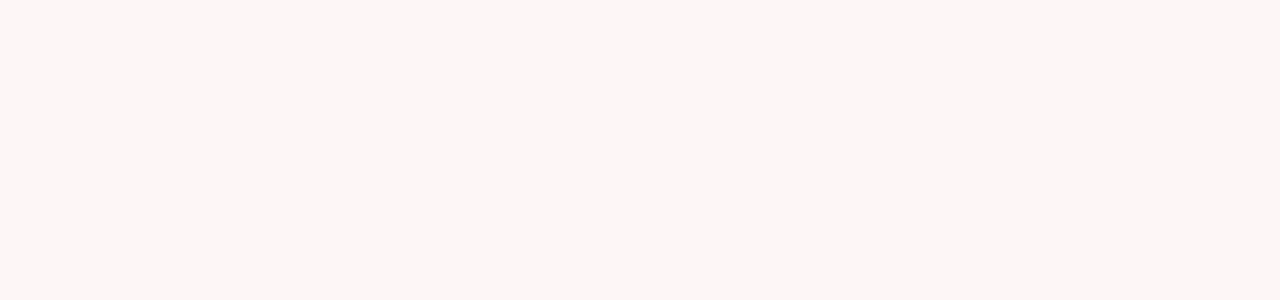
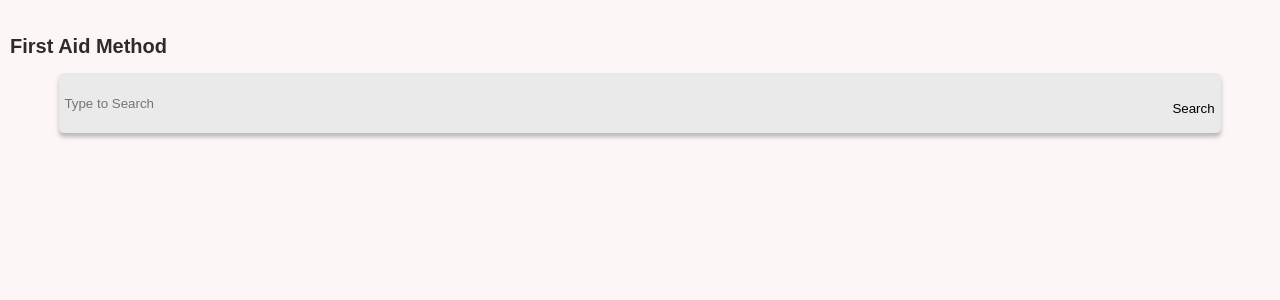
Before and after one commit to JasonFernandoo/CareConnect, a React (Vite) app in the folder CareConnect/: page /aid in a window 1280 px wide. Shown: the top 300 px of the page. Built offline with nearby package versions, Linux system fonts and the light colour scheme.

Commit message:
refactor: update web

```diff
--- a/CareConnect/package.json
+++ b/CareConnect/package.json
@@ -10,6 +10,7 @@
     "preview": "vite preview"
   },
   "dependencies": {
+    "axios": "^1.7.2",
     "react": "^18.2.0",
     "react-dom": "^18.2.0",
     "react-router-dom": "^6.23.1"
--- a/CareConnect/src/Aid/Aid.jsx
+++ b/CareConnect/src/Aid/Aid.jsx
@@ -1,29 +1,31 @@
 import React, { useState } from 'react';
-// import axios from 'axios';
+import axios from 'axios';
 import './Aid.css';
+import { useNavigate } from 'react-router-dom';
 
 function Aid() {
-    // const [searchQuery, setSearchQuery] = useState('');
-    // const [results, setResults] = useState([]);
+    const navigate = useNavigate();
+    const [searchQuery, setSearchQuery] = useState('');
+    const [results, setResults] = useState([]);
 
-    // const searchYoutube = async () => {
-    //     const response = await axios.get("https://www.googleapis.com/youtube/v3/search", {
-    //         params: {
-    //             part: 'snippet',
-    //             maxResults: 20,
-    //             q: searchQuery,
-    //             type: 'video',
-    //             key: 'AIzaSyA-owwRYm1ZlsQ0m3kaq-WoNdDB4pEXY70'
-    //         }
-    //     });
+    const searchYoutube = async () => {
+        const response = await axios.get("https://www.googleapis.com/youtube/v3/search", {
+            params: {
+                part: 'snippet',
+                maxResults: 20,
+                q: searchQuery,
+                type: 'video',
+                key: 'AIzaSyA-owwRYm1ZlsQ0m3kaq-WoNdDB4pEXY70'
+            }
+        });
 
-    //     setResults(response.data.items);
-    // };
+        setResults(response.data.items);
+    };
 
     return (
         <div className="container">
-            {/* <div className="back">
-                <button onClick={() => window.location.href='../main.html'}>&lt; First aid method</button>
+            <div className="back">
+                <button onClick={() => navigate('/')}>First Aid Method</button>
             </div>
             <div className="search">
                 <input id="search-input" type="text" placeholder="Type to Search" value={searchQuery} onChange={e => setSearchQuery(e.target.value)} />
@@ -36,7 +38,7 @@ function Aid() {
                         <iframe width="560" height="315" src={`https://www.youtube.com/embed/${item.id.videoId}`} frameborder="0" allow="accelerometer; autoplay; clipboard-write; encrypted-media; gyroscope; picture-in-picture" allowfullscreen></iframe>
                     </div>
                 ))}
-            </div> */}
+            </div>
         </div>
     );
 }
```
Also changed, not shown: 1 other file (tests, documents, lock files or other folders).
